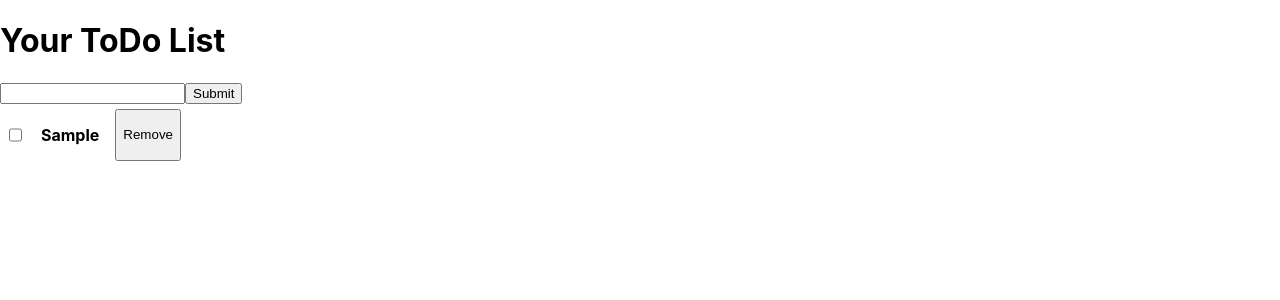
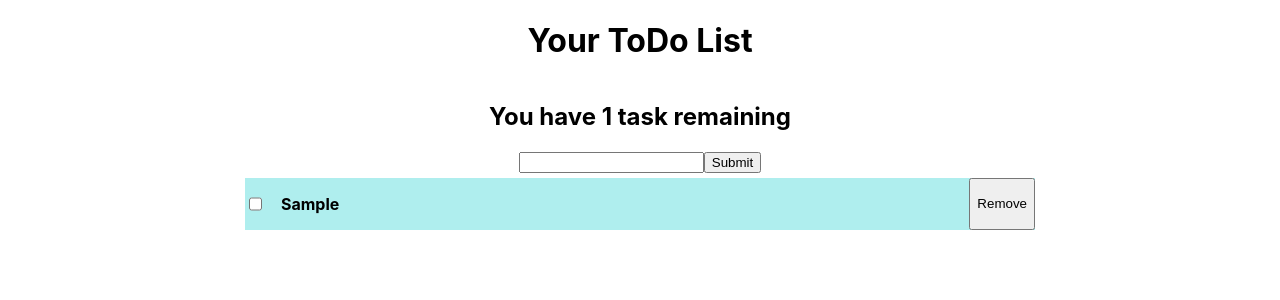
Before and after one commit to web-lynx/react-todo-list, a React (Create React App) app: page / in a window 1280 px wide. Both pictures are taken after typing "Sample" into the empty fields and a click on the button "Submit". Shown: the top 300 px of the page. Built offline with nearby package versions, Linux system fonts and the light colour scheme.

Commit message:
Basic styling added to make box model work easier, & dynamic task prompt at top added

```diff
--- a/src/App.css
+++ b/src/App.css
@@ -1,3 +1,18 @@
+.app-container {
+  display: flex;
+  flex-wrap: wrap;
+  flex-grow: 5;
+  margin: auto;
+  justify-content: center;
+  min-width: 50vw;
+  max-width: 800px;
+}
+
+.app-container > * {
+  width: 100%;
+  text-align: center;
+}
+
 ul {
   padding-inline-start: 0;
   margin: 5px;
@@ -8,6 +23,11 @@ li {
   display: flex;
   flex-basis: row nowrap;
   column-gap: 1rem;
+  row-gap: 1rem;
+  background: paleturquoise;
+}
+
+li:nth-child(even) { background: palegoldenrod;
 }
 
 .complete {
@@ -15,6 +35,7 @@ li {
 
 .complete p {
   text-decoration: line-through;
+  color: grey;
 }
 
 .incomplete {
@@ -23,3 +44,7 @@ li {
 .incomplete p {
   font-weight: bolder;
 }
+
+li button {
+  margin-left: auto;
+}
--- a/src/App.jsx
+++ b/src/App.jsx
@@ -5,6 +5,8 @@ import { TodoContainer } from "./Components/TodoContainer"
 
 const App = () => {
   const [list,setList] = useState([])
+  const tasksNoun = list.length !== 1 ? 'tasks' : 'task';
+  const headingText = list.filter((obj) => obj.complete === false).length !== 0 ? `You have ${list.filter((obj) => obj.complete === false).length} ${tasksNoun} remaining` : `You have no tasks remaining, great job!`
 
   const handleForm = (item) => {
     setList([...list, { value: item, complete: false }])
@@ -25,6 +27,7 @@ const App = () => {
   return (
     <div className="app-container">
       <h1>Your ToDo List</h1>
+      <h2>{headingText}</h2>
       <TodoForm handleForm={handleForm} />
       <TodoContainer list={list} handleRemove={handleRemove} handleComplete={handleComplete} />
     </div>
```
